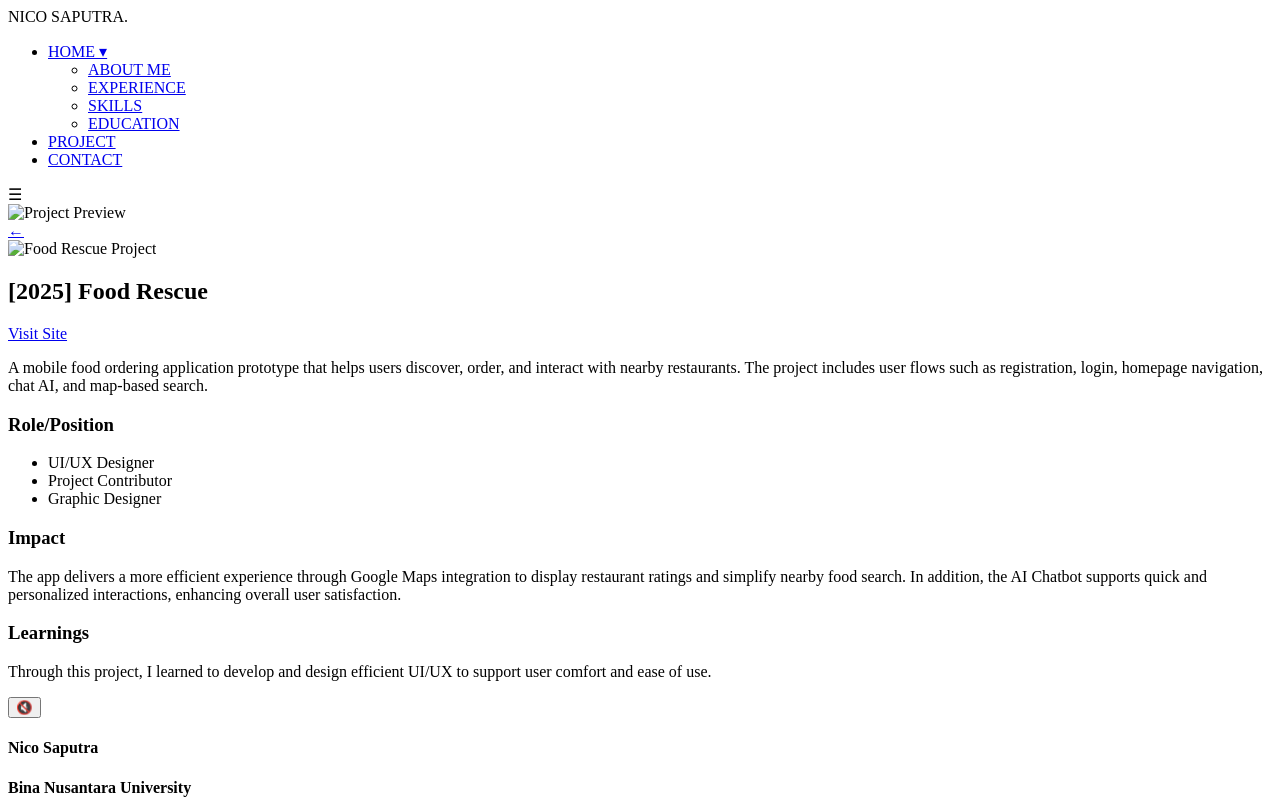
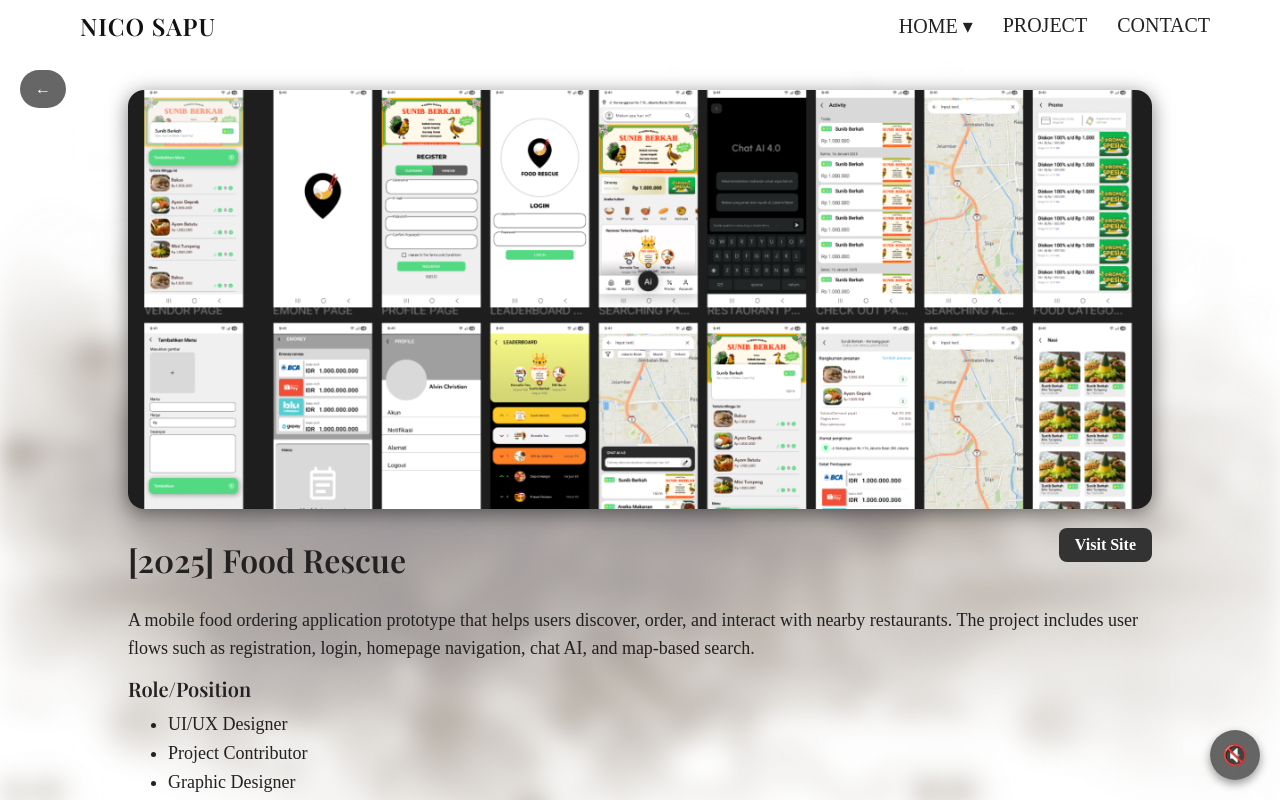
Before and after one commit to nicosaputraa/Portfolio, a plain HTML site: page projectDetail/foodRescue.html in a window 1280 px wide. Shown: the top 800 px of the page. Drawn offline with nearby package versions, Linux system fonts and the light colour scheme; the site is published under a folder, as on GitHub Pages, so addresses that start at the root find nothing.

Commit message:
Update foodRescue.html

```diff
--- a/projectDetail/foodRescue.html
+++ b/projectDetail/foodRescue.html
@@ -5,9 +5,9 @@
     <meta name="viewport" content="width=device-width, initial-scale=1.0" />
     <title>Nico Saputra - Portfolio</title>
     <!-- CSS -->
-    <link rel="stylesheet" href="/style/style.css" />
-    <link rel="stylesheet" href="/style/styleProjectDetail.css" />
-    <link rel="icon" type="image/png" href="/assets/logo-tab.png" />
+    <link rel="stylesheet" href="../style/style.css" />
+    <link rel="stylesheet" href="../style/styleProjectDetail.css" />
+    <link rel="icon" type="image/png" href="../Assets/logo-tab.png" />
   </head>
   <body>
     <!-- Navbar -->
@@ -16,17 +16,17 @@
       <ul class="nav-links" id="navLinks">
         <!-- Home with Dropdown -->
         <li class="dropdown">
-          <a href="/index.html">HOME ▾</a>
+          <a href="../index.html">HOME ▾</a>
           <ul class="dropdown-menu">
-            <li><a href="/index.html#aboutMe">ABOUT ME</a></li>
-            <li><a href="/index.html#experience">EXPERIENCE</a></li>
-            <li><a href="/index.html#skills">SKILLS</a></li>
-            <li><a href="/index.html#education">EDUCATION</a></li>
+            <li><a href="../index.html#aboutMe">ABOUT ME</a></li>
+            <li><a href="../index.html#experience">EXPERIENCE</a></li>
+            <li><a href="../index.html#skills">SKILLS</a></li>
+            <li><a href="../index.html#education">EDUCATION</a></li>
           </ul>
         </li>
 
-        <li><a href="/project.html">PROJECT</a></li>
-        <li><a href="/contact.html">CONTACT</a></li>
+        <li><a href="../project.html">PROJECT</a></li>
+        <li><a href="../contact.html">CONTACT</a></li>
       </ul>
       <div class="hamburger" id="hamburger">&#9776;</div>
     </nav>
@@ -34,17 +34,17 @@
     <section class="project-detail">
   <!-- Background Blur -->
   <div class="project-bg">
-    <img src="/Assets/bg-about-me.png" alt="Project Preview" />
+    <img src="../Assets/bg-about-me.png" alt="Project Preview" />
   </div>
 
   <!-- Overlay Content -->
   <div class="project-overlay">
     <!-- Back Button -->
-    <a href="/project.html" class="back-btn">←</a>
+    <a href="../project.html" class="back-btn">←</a>
 
     <!-- Main Preview -->
     <div class="project-preview">
-      <img src="/Assets/project-detail-img/pj-det-foodrescue.png" alt="Food Rescue Project" />
+      <img src="../Assets/project-detail-img/pj-det-foodrescue.png" alt="Food Rescue Project" />
     </div>
 
     <!-- HEADER (judul + tombol, tanpa background) -->
@@ -89,7 +89,7 @@
 
     <!-- Background Audio -->
     <audio id="bg-audio" loop>
-      <source src="/Assets/pj-audio/lovewhisper-audio.mp3" type="audio/mp3" />
+      <source src="../Assets/pj-audio/lovewhisper-audio.mp3" type="audio/mp3" />
       Your browser does not support the audio element.
     </audio>
 
@@ -124,6 +124,6 @@
     </footer>
 
     <!-- Script -->
-    <script src="/script/script.js"></script>
+    <script src="../script/script.js"></script>
   </body>
 </html>
```
